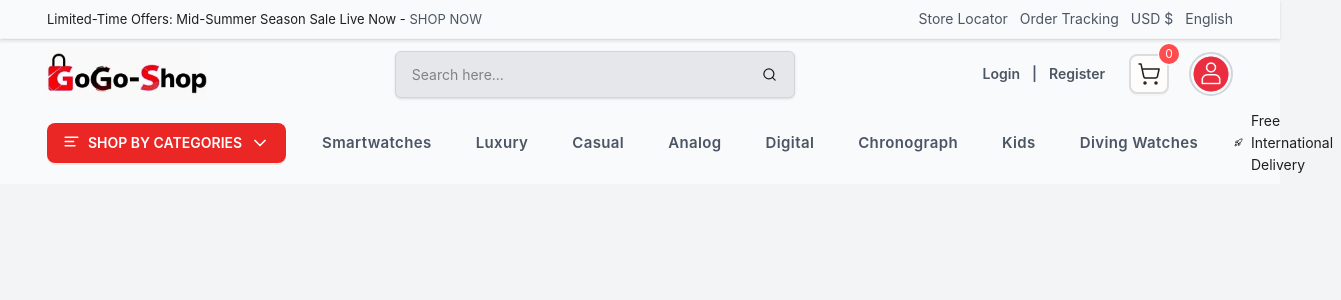
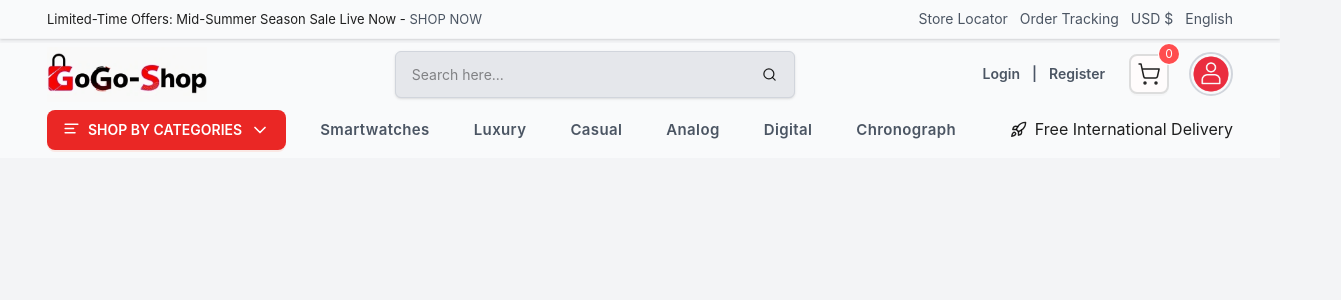
Before and after one commit to Md-Shajib/gogo-shop, a Next.js app: page / in a window 1280 px wide. Shown: the top 300 px of the page, 1341 px wide, since content can reach past the window. Built offline with nearby package versions, Linux system fonts and the light colour scheme; what @ant-design/nextjs-registry would draw is missing.

Commit message:
Category

```diff
--- a/src/app/globals.css
+++ b/src/app/globals.css
@@ -51,3 +51,12 @@ body {
   margin: auto;
   padding: 0px 15px;
 }
+
+.scrollbar-hide::-webkit-scrollbar {
+  display: none;
+}
+
+.scrollbar-hide {
+  -ms-overflow-style: none;  /* IE and Edge */
+  scrollbar-width: none;     /* Firefox */
+}
--- a/src/components/Header/CategoryNav.tsx
+++ b/src/components/Header/CategoryNav.tsx
@@ -12,8 +12,8 @@ export default function CategoryNav() {
   return (
     <nav className="bg-[#f9fafb] pb-2">
       <div className="container">
-        <div className="flex justify-between items-center gap-5">
-          <div>
+        <div className="flex justify-between items-center gap-5 w-full">
+          <div className="w-1/5">
             <Button
               onClick={toggleCategory}
               icon={<AlignLeft size={17} />}
@@ -31,7 +31,7 @@ export default function CategoryNav() {
             </Button>
           </div>
 
-          <div className="flex items-center gap-3">
+          <div className="flex items-center gap-3 w-3/5 overflow-x-auto  scrollbar-hide">
             <Link href={"/"}>
               <Button type="link" className="!text-[15px] !font-semibold tracking-wide">
                 Smartwatches
@@ -74,9 +74,9 @@ export default function CategoryNav() {
             </Link>
           </div>
 
-          <div className="flex items-center gap-2">
+          <div className="flex items-center gap-2 justify-end w-1/5">
             <Rocket size={17} />
-            <span>Free International Delivery</span>
+            <span className="text-[16px]">Free International Delivery</span>
           </div>
         </div>
       </div>
```
